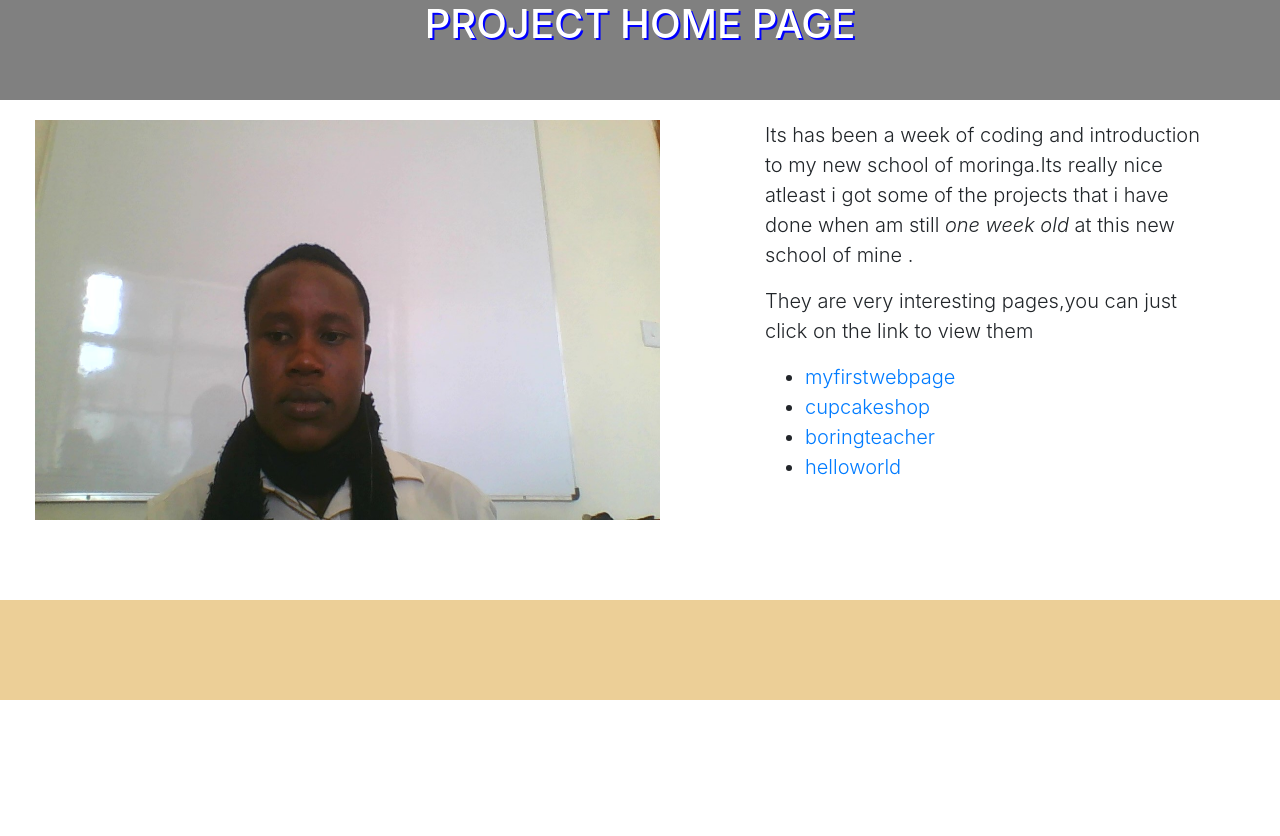
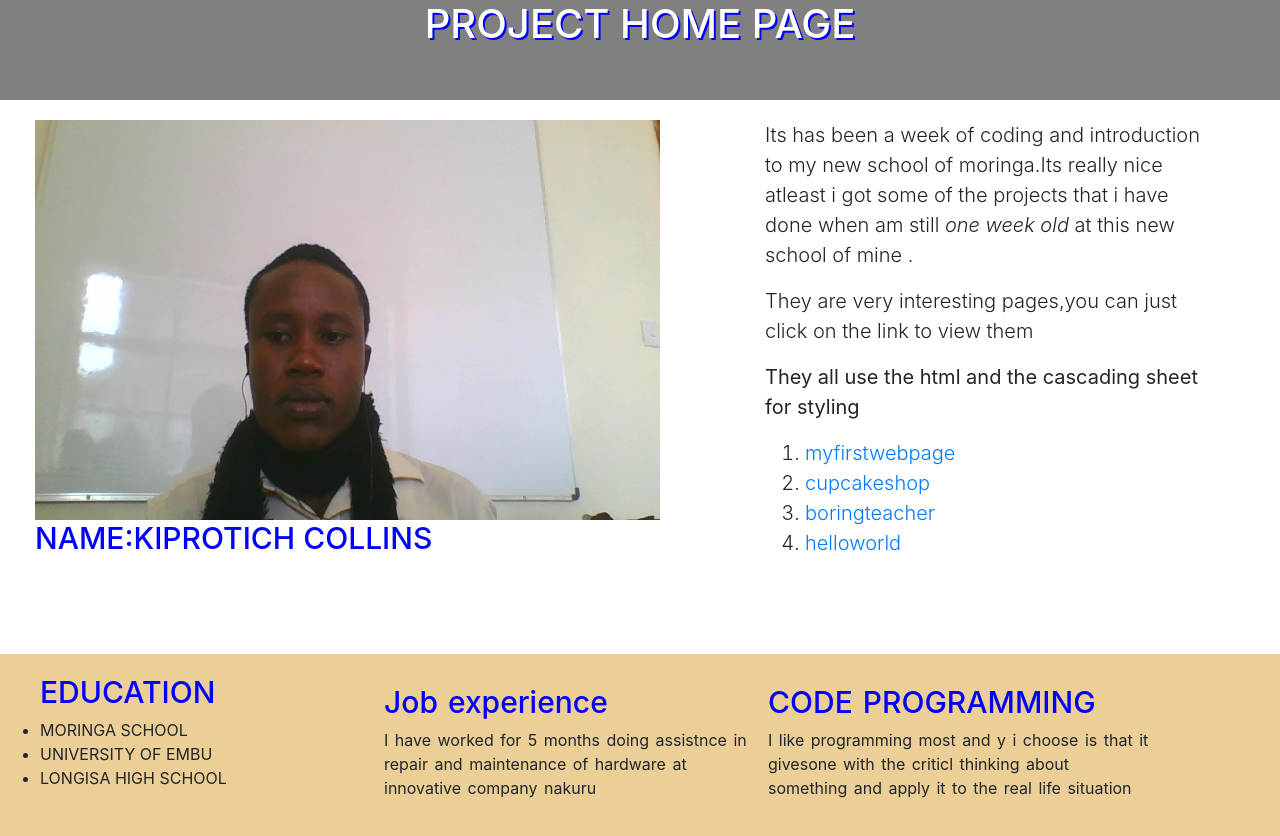
Before and after one commit to qollomcbizzy/portfolio, a plain HTML site: page index.html in a window 1280 px wide. Before the commit the page ends 800 px from the top, so only its background shows below. Drawn offline with nearby package versions, Linux system fonts and the light colour scheme.

Commit message:
add the about me deatils

```diff
--- a/index.html
+++ b/index.html
@@ -16,6 +16,7 @@
   <div class="container-fluid">
     <div class="imagediv">
       <img src="pro.jpg" class="image">
+      <h2>NAME:KIPROTICH COLLINS</h2>
     </div>
     <div class="paragraphdiv">
       <p>
@@ -27,15 +28,39 @@
         They are  very interesting pages,you can just click on the link to view
         them
       </p>
-      <ul>
+      <p>
+        <strong>They all use the html and the cascading sheet for styling</strong>
+      </p>
+      <ol>
         <li><a href="../myfirstwebpage/html/myfirstwebpage.html">myfirstwebpage</a></li>
         <li><a href="../cupcakeshop/index.html">cupcakeshop</a></li>
         <li><a href="../boring-teacher/index.html">boringteacher</a></li>
         <li><a href="../helloworld/index.html">helloworld</a></li>
-      </ul>
+      </ol>
     </div>
   </div>
 </body>
 <div id="myfooter">
+    <div class="education">
+      <ul class="li1">
+        <h2>EDUCATION</h2>
+        <li>MORINGA SCHOOL</li>
+        <li>UNIVERSITY OF EMBU</li>
+        <li>LONGISA HIGH SCHOOL</li>
+      </ul>
+    </div>
+    <div class="experience">
+        <h2>Job experience</h2>
+        <p>
+          I have worked for  5 months doing assistnce in repair and maintenance
+           of hardware at innovative company nakuru
+        </p>
+  </div>
+    <div class="profession">
+      <h2>CODE PROGRAMMING</h2>
+      <P>I like programming most and y i choose is that it givesone with the
+        criticl thinking about something and apply it to the real life situation
+      </p>
+    </div>
 </div>
 </html>
--- a/style.css
+++ b/style.css
@@ -47,7 +47,7 @@ body{
 #myfooter{
   clear: both;
   position: relative;
-  height:100px;
+  height:200px;
   margin-top: 80px;
   bottom: 0px;
   left: 0px;
@@ -58,3 +58,30 @@ body{
 a{
  text-decoration: none;
 }
+h2{
+  color:blue;
+  font-size: 30px;
+
+}
+/*divs in the footer*/
+  .li1{
+  padding-top: 20px;
+}
+.education{
+  width: 30%;
+  float:left;
+}
+.experience{
+  padding-top: 30px;
+  word-break: normal;
+  word-spacing: 2px;
+  float: left;
+  width:30%;
+}
+.profession{
+  padding-top: 30px;
+  word-break: normal;
+  word-spacing: 2px;
+  float: left;
+  width:30%;
+}
```
